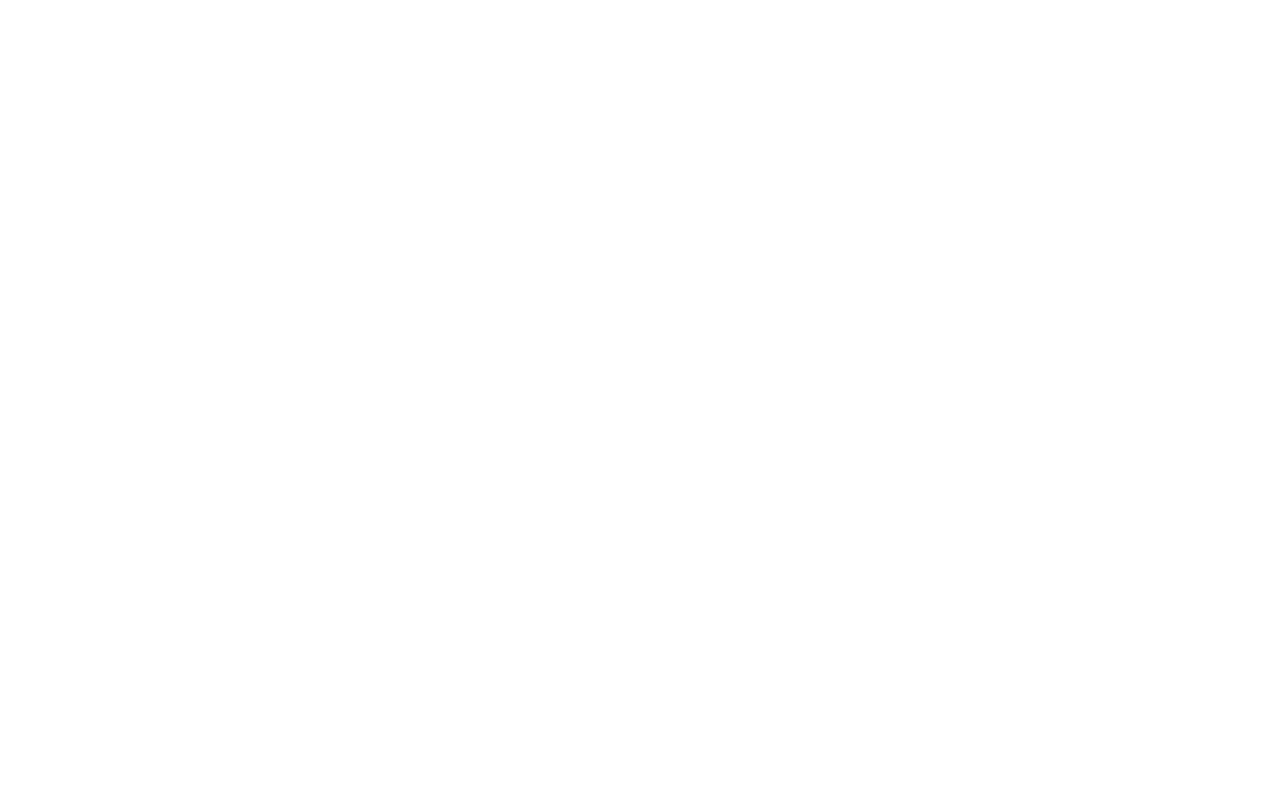
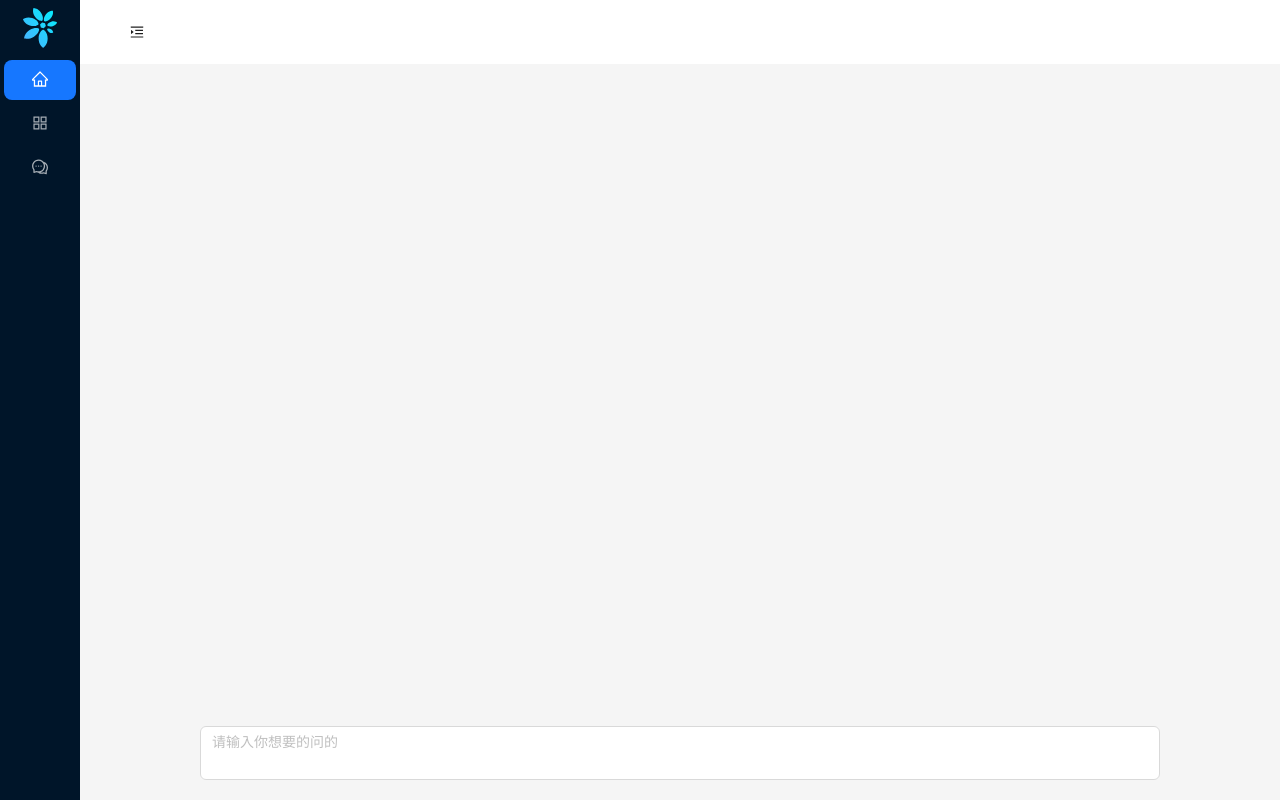
Before and after one commit to AAAkater/RAG, a Vue app in the folder front-src/: page /dashboard/chat in a window 1280 px wide. Before the commit this address had no page. Built offline with nearby package versions, Linux system fonts and the light colour scheme.

Commit message:
✨ feat(frontend): add chat input

```diff
--- a/front-src/src/router/index.ts
+++ b/front-src/src/router/index.ts
@@ -26,12 +26,12 @@
         component: () => import("@/views/dashboard/knowledge_base/index.vue"),
       },
       {
-        path: "dialog",
+        path: "chat",
         meta: {
           title: "对话",
           noAuth: true,
         },
-        component: () => import("@/views/dashboard/dialog/index.vue"),
+        component: () => import("@/views/dashboard/chat/index.vue"),
       },
     ],
   },
--- /dev/null
+++ b/front-src/src/views/dashboard/chat/index.vue
@@ -0,0 +1,25 @@
+<script setup lang="ts">
+import { Textarea } from "ant-design-vue"
+import { ref } from "vue"
+
+const value1 = ref("")
+</script>
+
+<template>
+  <div :class="['relative w-full']">
+    <div :class="['h-[90vh] w-full', 'scrollbar-hide overflow-auto']">
+      <div class="flex h-[2000px] w-full items-center justify-center">chat</div>
+    </div>
+    <Textarea
+      :class="[
+        'absolute bottom-1 left-1/2 -translate-x-1/2',
+        'w-4/5 min-w-[200px] max-w-[300px]',
+      ]"
+      v-model:value="value1"
+      placeholder="请输入你想要的问的"
+      :auto-size="{ minRows: 2, maxRows: 5 }"
+    />
+  </div>
+</template>
+
+<style lang="css" scoped></style>
--- a/front-src/src/views/dashboard/components/SideMenu.vue
+++ b/front-src/src/views/dashboard/components/SideMenu.vue
@@ -34,7 +34,7 @@
     label: "对话",
     title: "在这里查看所有会话记录",
     click: () => {
-      router.push("/dashboard/dialog")
+      router.push("/dashboard/chat")
     },
   },
 ])
--- a/front-src/src/views/dashboard/dialog/index.vue
+++ /dev/null
@@ -1,7 +0,0 @@
-<script setup lang="ts"></script>
-
-<template>
-  <div>dialog</div>
-</template>
-
-<style lang="css" scoped></style>
```
